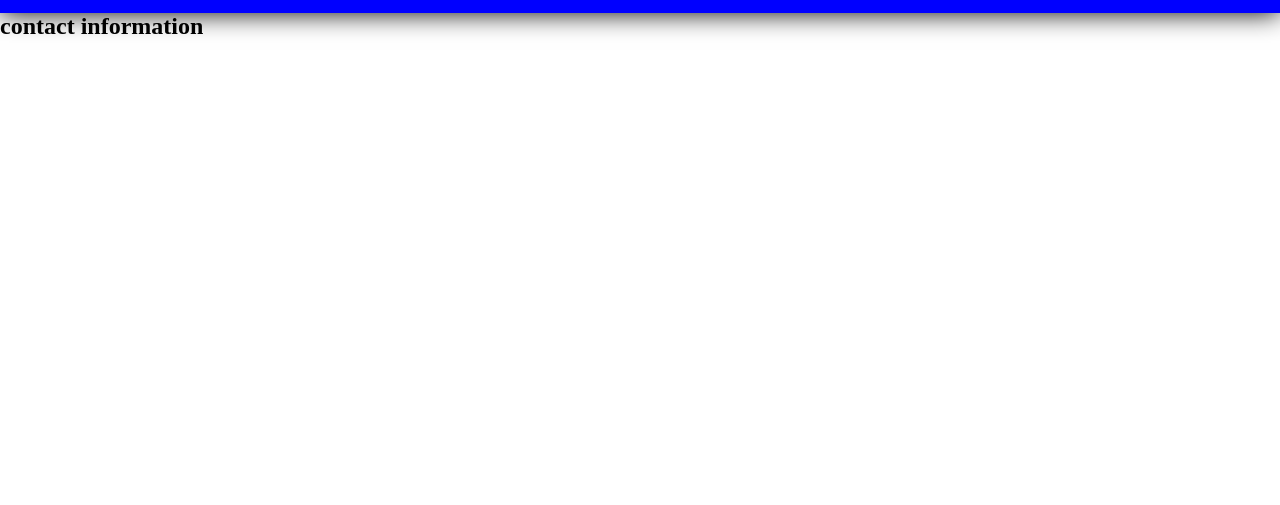
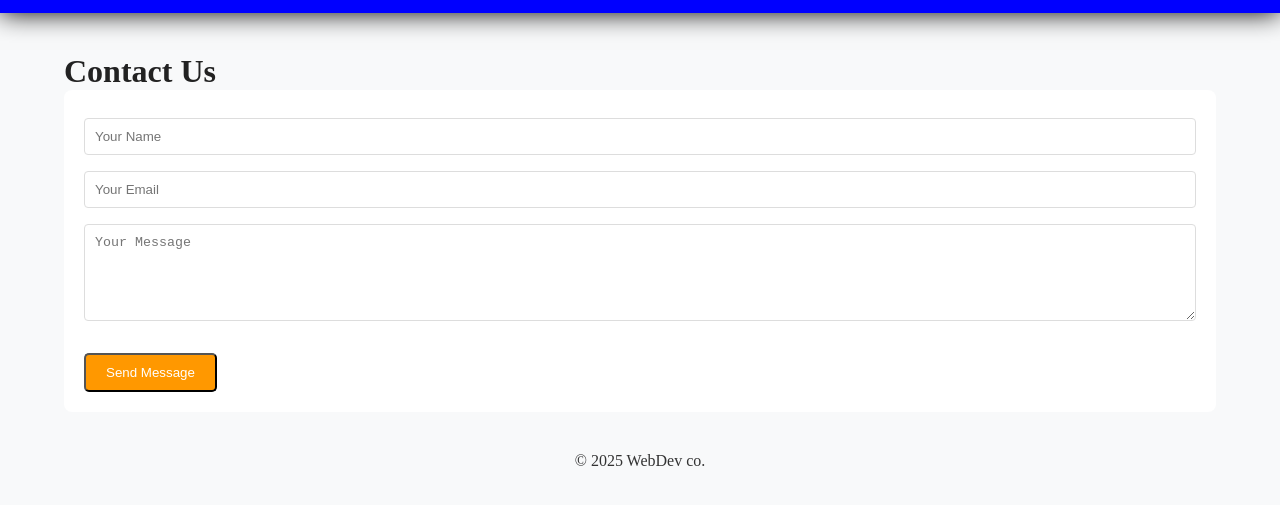
Before and after one commit to adimchi1/abc, a plain HTML site: page contact.html in a window 1280 px wide. Shown: the part 69-574 px from the top of the page. Drawn offline with Linux system fonts and the light colour scheme.

Commit message:
first commit2

```diff
--- a/contact.html
+++ b/contact.html
@@ -28,7 +28,20 @@
         </nav>
     </header>
     <main>
-        <h2>contact information</h2>
+<div class="container">
+    <h1>Contact Us</h1>
+    <div class="contact-form">
+        <form action="">
+            <input type="text" placeholder="Your Name" required id="name">
+            <input type="email" placeholder="Your Email" required id="email">
+            <textarea  id="message" placeholder="Your Message" required rows="5"></textarea>
+        <button type="submit" class="btn">Send Message</button>
+        </form>
+    </div>
+</div>
     </main>
+        <footer>
+        <p style="text-align:center;">&copy; 2025 WebDev co.</p>
+    </footer>
 </body>
 </html>
--- a/style.css
+++ b/style.css
@@ -75,3 +75,70 @@ background-color: #555;
 .dropdown:hover .dropdown-menu{
     display: block;
 }
+
+body {
+    margin: 0;
+    background: #f8f9fa;
+    color: #333;
+}
+
+.container{
+    width: 90%;
+    max-width: 1200px;
+    margin: auto;
+    padding: 40px 0;
+}
+
+h1, h2{
+    color: #222;
+}
+
+.hero{
+    background: linear-gradient(to right, #0066cc, #004999);
+    color: white;
+    text-align: center;
+    padding: 80px 20px;
+}
+
+.hero h1{
+    font-size: 2.5rem;
+}
+
+.btn{
+    display: inline-block;
+    padding: 10px 20px;
+    background: #ff9800;
+    color: white;
+    text-decoration: none;
+    border-radius: 5px;
+    margin-top: 20px;
+}
+
+.services-grid{
+    display: grid;
+    grid-template-columns: repeat(auto-fit, minmax(250px, 1fr));
+    gap: 20px;
+}
+
+.card{
+    background: white;
+    padding: 20px;
+    border-radius: 8px;
+    box-shadow: 0px 2px 8px rgba(0, 0, 0, 0, 1);
+    text-align: center;
+}
+
+.contact-form{
+    background: white;
+    padding: 20px;
+    border-radius: 8px;
+    box-shadow: 0px 2px 8px rgba(0, 0, 0, 0, 1);;
+}
+
+input, textarea{
+    width: 100%;
+    padding: 10px;
+    margin: 8px 0;
+    border: 1px solid #ddd;
+    border-radius: 4px;
+}
```
Also changed, not shown: about.html (+9 -3 lines).
